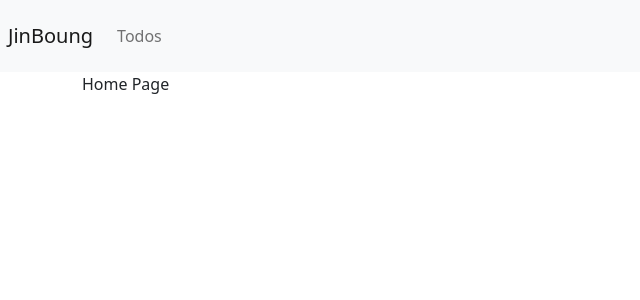
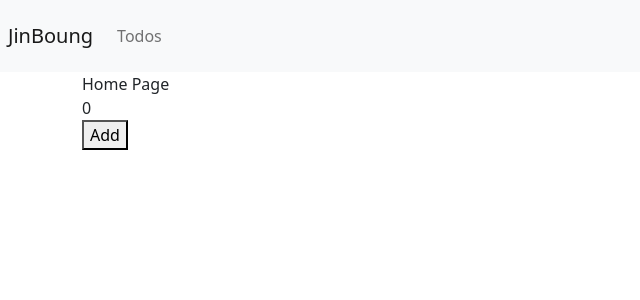
Before and after one commit to jbb4223/vue-Prac, a Vue app: page / in a window 1280 px wide. Shown: the top 300 px of the page, without its empty margins (0-640 px from the left). Built offline with nearby package versions, Linux system fonts and the light colour scheme.

Commit message:
72 class

```diff
--- /dev/null
+++ b/src/composables/count.js
@@ -0,0 +1,9 @@
+import {reactive, toRefs} from "vue";
+
+export const useCount = () => {
+    const state = reactive({
+       count: 0
+    });
+
+    return toRefs(state);
+}
--- a/src/pages/index.vue
+++ b/src/pages/index.vue
@@ -1,10 +1,19 @@
 <template>
   <div>Home Page</div>
+  <div>{{ count }}</div>
+  <button @click="count++">Add</button>
 </template>
 
 <script>
+import { useCount } from '@/composables/count';
 export default {
-
+  setup() {
+    const { count } = useCount();
+    console.log(count);
+    return {
+      count
+    }
+  }
 }
 </script>
 
```
